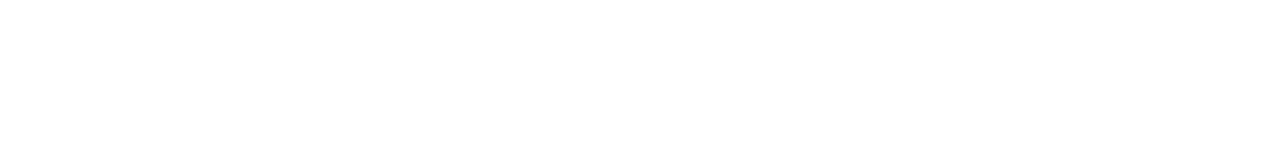
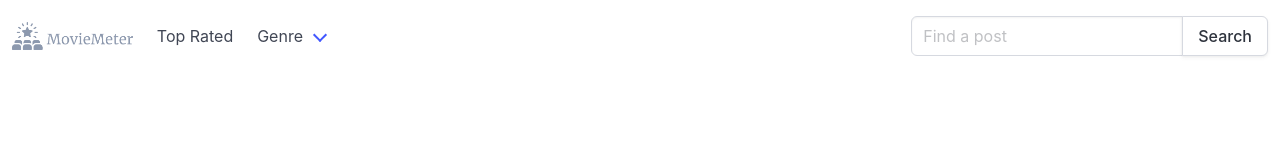
Before and after one commit to jdho123/moviemeter-coursework-website, a website: page public/index.html in a window 1280 px wide. Drawn offline with nearby package versions, Linux system fonts and the light colour scheme.

Commit message:
Added navbar html and css

```diff
--- /dev/null
+++ b/public/css/styles.css
@@ -0,0 +1,4 @@
+.m-navbar {
+  border-bottom: 1px solid #ffffff74;
+  padding: 0.5rem 0;
+}
--- a/public/index.html
+++ b/public/index.html
@@ -8,6 +8,49 @@
       rel="stylesheet"
       href="https://cdn.jsdelivr.net/npm/bulma@1.0.2/css/bulma.min.css"
     />
+    <link rel="stylesheet" href="css/styles.css" />
   </head>
-  <body></body>
+  <body>
+    <nav class="navbar m-navbar" role="navigation" aria-label="main navigation">
+      <div class="navbar-brand">
+        <a href="#" class="navbar-item">
+          <img src="assets/logo.png" alt="MovieMeter Logo" />
+        </a>
+        <a
+          href="#"
+          class="navbar-burger"
+          role="button"
+          aria-label="menu"
+          aria-expanded="false"
+          data-target="nav-menu"
+          id="nav-toggle"
+        >
+          <span aria-hidden="true"></span>
+          <span aria-hidden="true"></span>
+          <span aria-hidden="true"></span>
+          <span aria-hidden="true"></span>
+        </a>
+      </div>
+      <div class="navbar-menu" id="nav-menu">
+        <div class="navbar-start">
+          <a href="#" class="navbar-item">Top Rated</a>
+          <div href="#" class="navbar-item has-dropdown">
+            <a href="#" class="navbar-link">Genre</a>
+          </div>
+        </div>
+        <div class="navbar-end">
+          <div class="navbar-item">
+            <div class="field has-addons">
+              <p class="control">
+                <input class="input" type="text" placeholder="Find a post" />
+              </p>
+              <p class="control">
+                <button class="button">Search</button>
+              </p>
+            </div>
+          </div>
+        </div>
+      </div>
+    </nav>
+  </body>
 </html>
```
